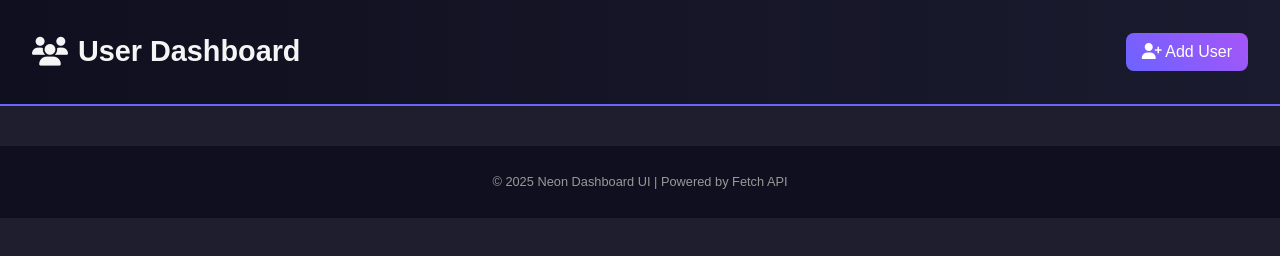
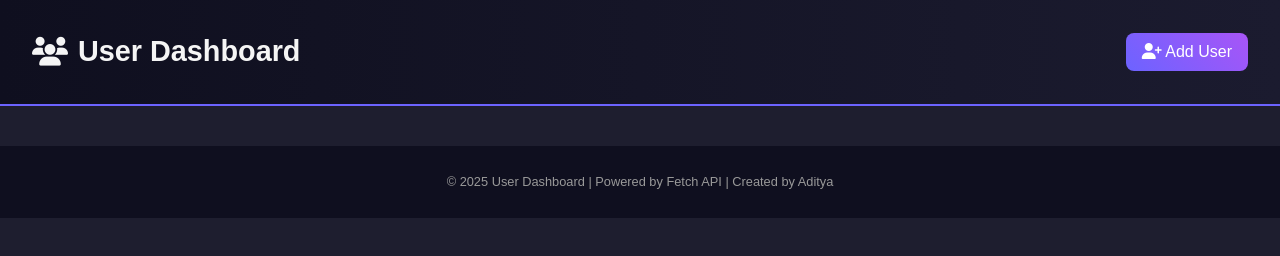
Before and after one commit to ad-webtech/fetch-API-users, a plain HTML site: page index.html in a window 1280 px wide. Drawn offline with Linux system fonts and the light colour scheme; no server answers.

Commit message:
index updated

```diff
--- a/index.html
+++ b/index.html
@@ -17,7 +17,7 @@
     <main id="userContainer"></main>
 
     <footer>
-        <p>© 2025 Neon Dashboard UI | Powered by Fetch API</p>
+        <p>© 2025 User Dashboard | Powered by Fetch API | Created by Aditya</p>
     </footer>
 
     <!-- Modal -->
```
